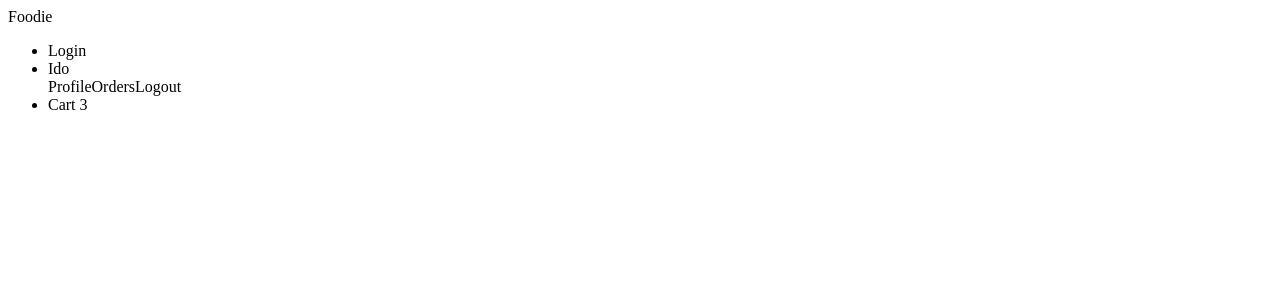
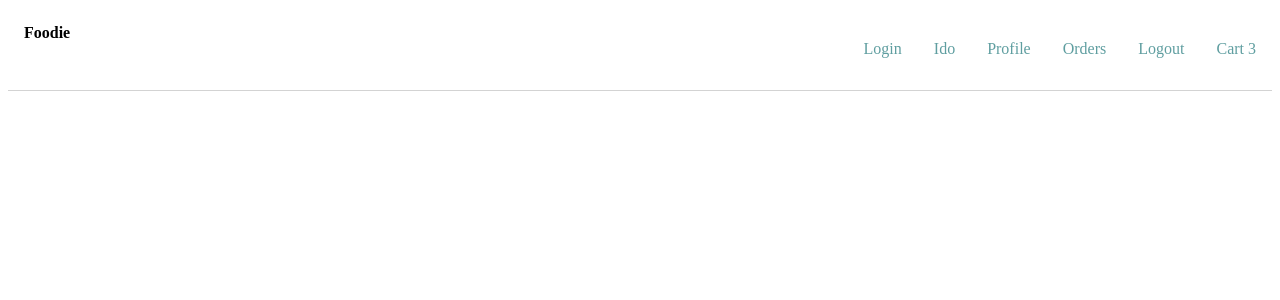
Before and after one commit to ido-bakimer/angular-eco, an Angular app in the folder ecommerce-angular-project/: page / in a window 1280 px wide. Shown: the top 300 px of the page. Built offline with nearby package versions, Linux system fonts and the light colour scheme.

Commit message:
header css init

```diff
--- a/ecommerce-angular-project/src/app/components/partials/header/header.component.scss
+++ b/ecommerce-angular-project/src/app/components/partials/header/header.component.scss
@@ -0,0 +1,38 @@
+header{
+    position: relative;
+    background-color: white;
+    padding: 0;
+    border-bottom: 1px solid #d3d3d3;
+}
+
+
+
+.container{
+    display: flex;
+    flex-direction: row;
+    justify-content: space-between;
+
+    ul , .menu-container{
+        display: flex;
+        flex-direction: row;
+        justify-content: space-between;
+        // gap: 10px;
+        list-style: none;
+        a{
+            color: cadetblue;
+            transition: 0.3s;
+            cursor: pointer;
+            display: inline-block;
+            padding: 1rem;
+            &:hover{
+                background-color: cadetblue;
+                color: indianred;
+            }
+        }
+    }
+}
+
+a.logo{
+    font-weight: bold;
+    padding: 1rem;
+}
```
